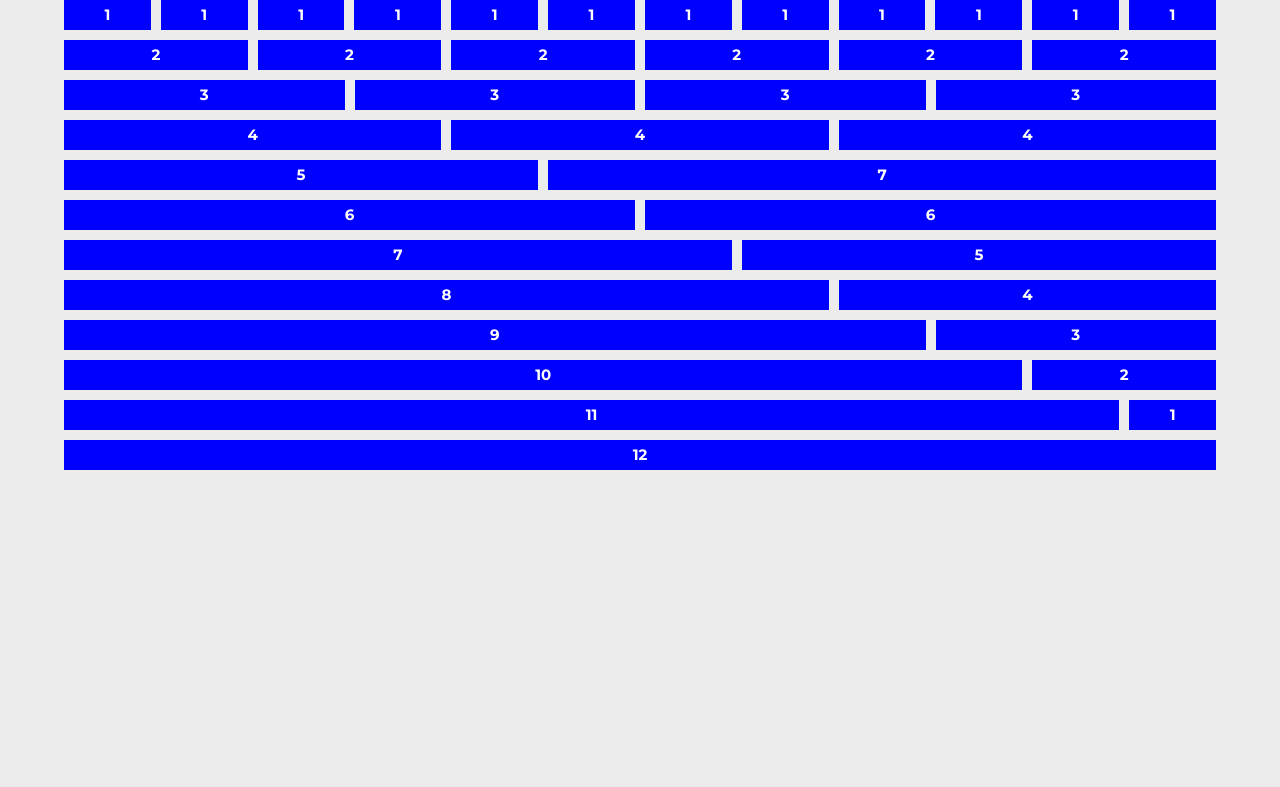
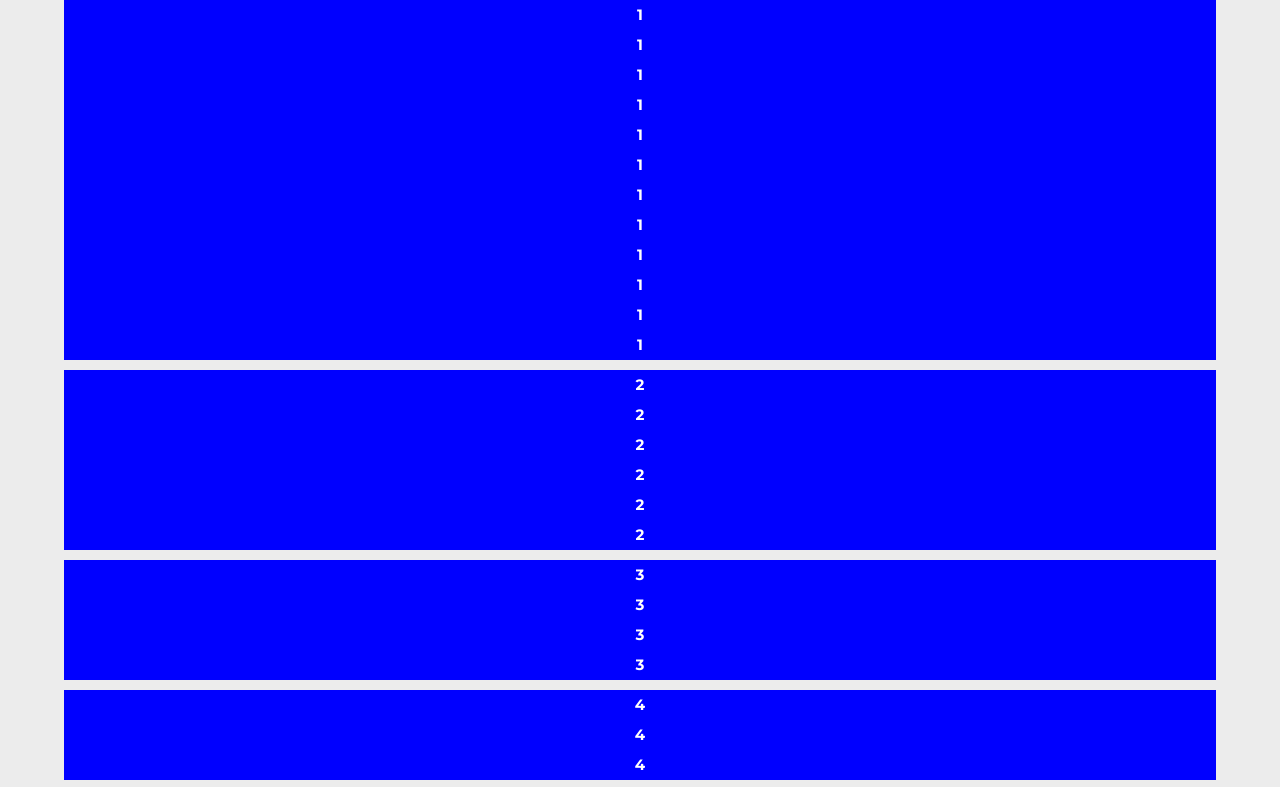
Before and after one commit to dbuzzin/float_framework, a website: page grid-example.html in a window 1280 px wide. Shown: the top 787 px of the page. Drawn offline with nearby package versions, Linux system fonts and the light colour scheme; files that its build step writes are made by us from their sources.

Commit message:
Made grid system more mobile first efficient

```diff
--- a/sass/abstracts/_mixins_float.scss
+++ b/sass/abstracts/_mixins_float.scss
@@ -20,7 +20,7 @@
 
 @mixin respond($breakpoint) {
     @if $breakpoint == phone {
-        @media (min-width: 320px) { @content };
+        @media (max-width: 600px) { @content };
     }
     @if $breakpoint == phone-mid {
         @media (min-width: 450px) { @content };
--- a/sass/layout/_grid_float.scss
+++ b/sass/layout/_grid_float.scss
@@ -13,6 +13,8 @@
 
         [class ^="col-"] {
             float: left;
+
+            width: 100%;
 
             margin-left: 0;
             margin-right: 0;
```
